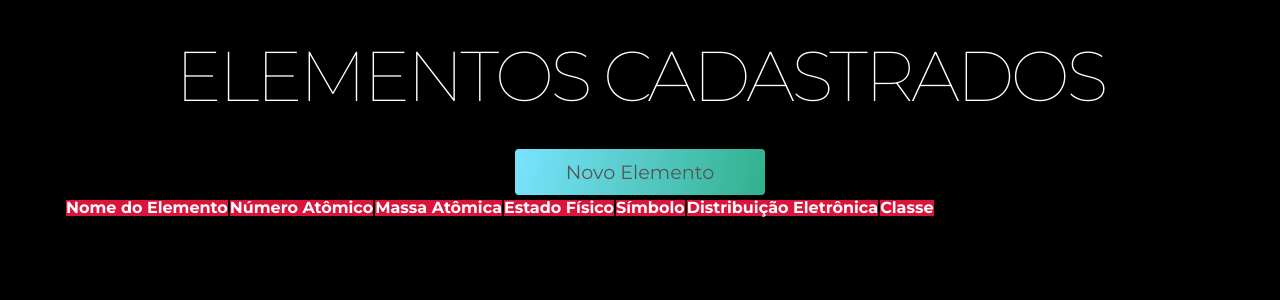
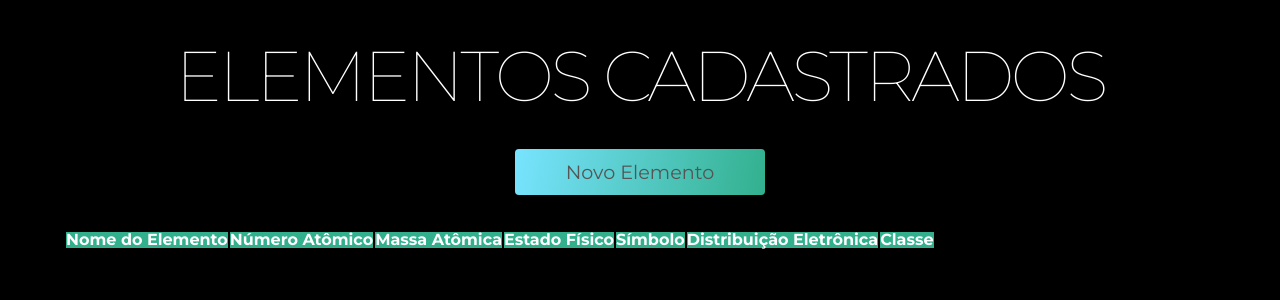
Before and after one commit to amandaeleuterio2/Tabela-Peri-dica, a Flask app: page /lista_elementos in a window 1280 px wide. Shown: the part 190-490 px from the top of the page. Run offline with Flask 2, Linux system fonts and the light colour scheme; the visitor is signed in with stand-in values (Sample User, id 1); data that the repository does not hold is empty; some libraries are stand-ins or nearby versions.

Commit message:
estilizando tabela de elementos

```diff
--- a/static/style.css
+++ b/static/style.css
@@ -58,6 +58,12 @@ ul .intro_li a{
 .elemento:hover{
   box-shadow: none;
   color: white;
+}
+.tabela,
+.tabela thead{
+  font-size: 1.0rem;
+  text-align: center;
+  border-radius: 0.4rem;
 }
 /* FOREGROUND COLOR VARIABLES */
 #dificuldade-facil {
--- a/templates/lista_elementos.html
+++ b/templates/lista_elementos.html
@@ -12,8 +12,10 @@
         <a class="elemento" href="{{url_for('novo_elemento')}}">Novo Elemento</a>
         </br>
         </br>
-        <table class="table table-striped table-responsive table-hover">
-            <thead class="thead-light" bgcolor="#DC143C">
+    </br>
+</br>
+        <table class="tabela">
+            <thead class="tabela" bgcolor="#32b08d">
                 <tr>
                     <th>Nome do Elemento</th>
                     <th>Número Atômico</th>
```
